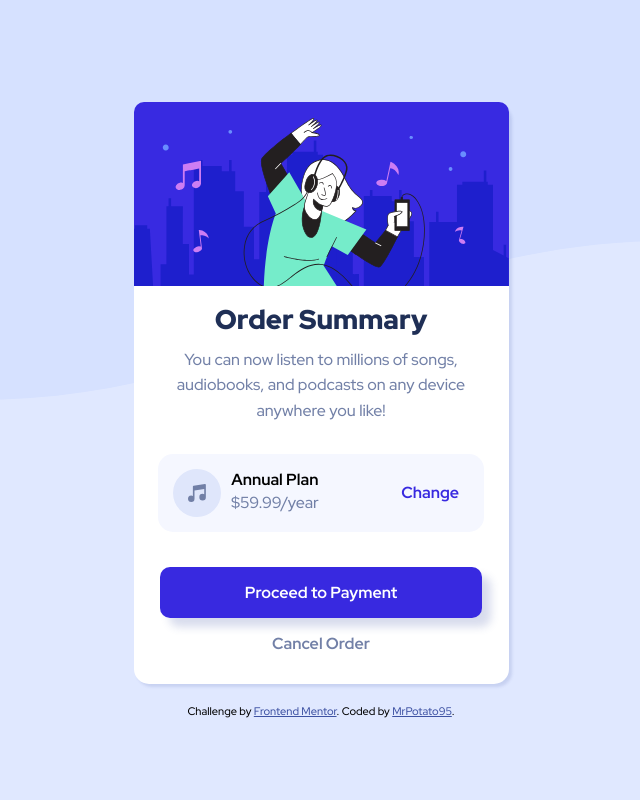
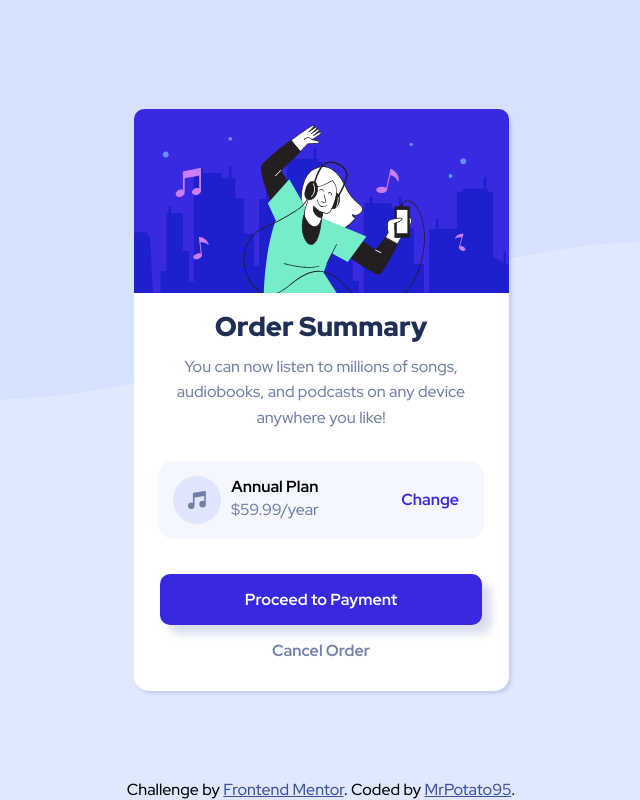
Before and after one commit to MrPotato95/order-summary-component, a plain HTML site: page index.html in a window 1280 px wide. Shown: the whole page, without its empty margins (319-959 px from the left). Drawn offline with Linux system fonts and the light colour scheme.

Commit message:
fixed footer

```diff
--- a/style.css
+++ b/style.css
@@ -165,8 +165,9 @@ img {
 
 .attribution {
   font-family: 'Red Hat Display';
-  font-size: 11px;
+  font-size: 16px;
   text-align: center;
+  position: absolute;
   bottom: 0;
 }
 
```
